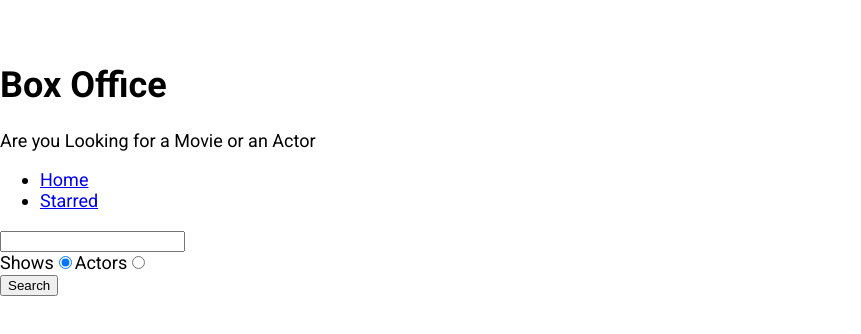
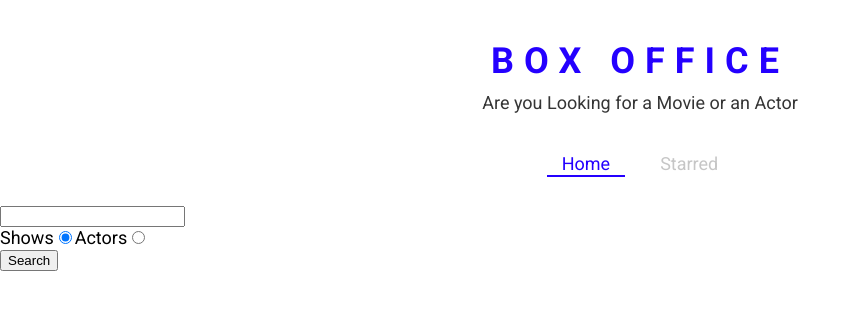
Before and after one commit to lakshrajj/boxoffice-react, a React (Create React App) app: page / in a window 1280 px wide. Shown: the top 334 px of the page, without its empty margins (0-861 px from the left). Built offline with nearby package versions, Linux system fonts and the light colour scheme.

Commit message:
deffined theme for styled compo

```diff
--- a/src/App.js
+++ b/src/App.js
@@ -1,11 +1,22 @@
 import React from 'react';
 import { Switch, Route } from 'react-router-dom';
+import { ThemeProvider } from 'styled-components';
+
 import Home from './pages/Home';
 import Show from './pages/Show';
 import Starred from './pages/Starred';
 
+const theme = {
+  mainColors: {
+    blue: '#2400ff',
+    gray: '#c6c6c6',
+    dark: '#353535',
+  },
+};
+
 function App() {
   return (
+    <ThemeProvider theme={theme}>
       <Switch>
         <Route exact path="/">
           <Home />
@@ -23,6 +34,7 @@
           <div>Error 404 - Page Not Found.</div>
         </Route>
       </Switch>
+    </ThemeProvider>
   );
 }
 export default App;
--- a/src/components/Navs.js
+++ b/src/components/Navs.js
@@ -1,5 +1,7 @@
 import React from 'react';
-import { Link } from 'react-router-dom';
+import { useLocation } from 'react-router-dom';
+// eslint-disable-next-line
+import { NavList, LinkStyled } from './Navs.styled';
 
 const LINKS = [
   { to: '/', test: 'Home' },
@@ -7,15 +9,22 @@
 ];
 
 const Navs = () => {
+  const location = useLocation();
+
   return (
     <div>
-      <ul>
+      <NavList>
         {LINKS.map(items => (
           <li key={items.to}>
-            <Link to={items.to}>{items.test}</Link>
+            <LinkStyled
+              to={items.to}
+              className={items.to === location.pathname ? 'active' : ''}
+            >
+              {items.test}
+            </LinkStyled>
           </li>
         ))}
-      </ul>
+      </NavList>
     </div>
   );
 };
--- /dev/null
+++ b/src/components/Navs.styled.js
@@ -0,0 +1,41 @@
+import styled from 'styled-components';
+import { Link } from 'react-router-dom';
+
+export const NavList = styled.ul`
+  display: flex;
+  justify-content: center;
+  list-style: none;
+  margin: 0 0 30px;
+  padding: 0;
+`;
+
+export const LinkStyled = styled(Link)`
+  margin: 0 10px;
+  padding: 3px 15px;
+  position: relative;
+  text-decoration: none;
+  color: ${({ theme }) => theme.mainColors.gray};
+  &.active {
+    color: ${({ theme }) => theme.mainColors.blue};
+    &:after {
+      content: '';
+      position: absolute;
+      display: block;
+      height: 2px;
+      left: 0%;
+      bottom: 0;
+      background-color: ${({ theme }) => theme.mainColors.blue};
+      animation: slide-in 0.3s ease-in forwards;
+      @keyframes slide-in {
+        from {
+          left: 50%;
+          width: 0;
+        }
+        to {
+          left: 0%;
+          width: 100%;
+        }
+      }
+    }
+  }
+`;
--- a/src/components/Title.js
+++ b/src/components/Title.js
@@ -1,11 +1,12 @@
 import React from 'react';
+import { TitleWrapperr } from './Title.styled';
 
 const Title = ({ title, subtitle }) => {
   return (
-    <div>
+    <TitleWrapperr>
       <h1>{title}</h1>
       <p>{subtitle}</p>
-    </div>
+    </TitleWrapperr>
   );
 };
 
--- /dev/null
+++ b/src/components/Title.styled.js
@@ -0,0 +1,16 @@
+import styled from 'styled-components';
+
+export const TitleWrapperr = styled.div`
+  text-align: center;
+  margin: 0 0 40px;
+  h1 {
+    color: ${({ theme }) => theme.mainColors.blue};
+    letter-spacing: 10px;
+    text-transform: uppercase;
+    margin: 0 0 10px;
+  }
+  p {
+    color: ${({ theme }) => theme.mainColors.dark};
+    margin: 0;
+  }
+`;
```
Lines whose indentation alone changed are shown as unchanged.
